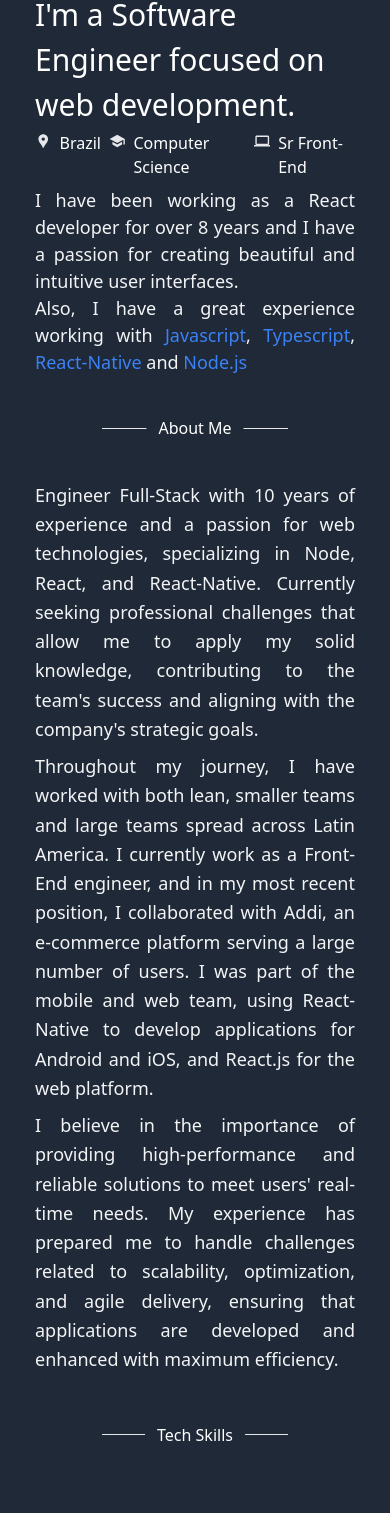
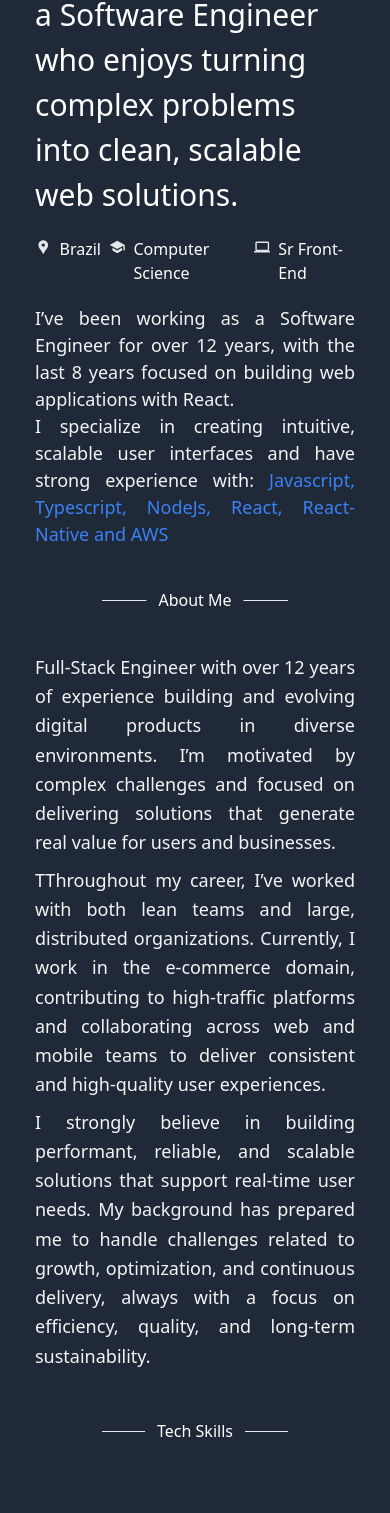
Before and after one commit to rivailJunior/profile, a Next.js app: page /en in a window 390 px wide. Shown: the part 378-1891 px from the top of the page. Built offline with nearby package versions, Linux system fonts and the light colour scheme.

Commit message:
feat: update copies

```diff
--- a/app/[locale]/page.tsx
+++ b/app/[locale]/page.tsx
@@ -14,7 +14,7 @@
 export default function Profile() {
   return (
     <div className="bg-gray-800">
-      <div className="mx-auto max-w-xs py-20 sm:max-w-sm md:max-w-7xl md:py-32">
+      <div className="mx-auto max-w-xs py-20 sm:max-w-sm md:max-w-7xl md:py-20">
         <CardContainerV2 />
         <DividerAboutMe />
         <CardContainer />
--- a/messages/en.json
+++ b/messages/en.json
@@ -7,25 +7,32 @@
   "card_skills": "skills",
   "card_years": "years",
   "card_location": "Brazil",
-  "card_introduce": "Hi! My name is",
-  "card_introduce2": "I'm a Software Engineer focused on web development.",
-  "card_short_description": "I have been working as a React developer for over 8 years and I have a passion for creating beautiful and intuitive user interfaces.",
-  "card_short_description2": "Also, I have a great experience working with",
+  "card_introduce": "Hi, my name is",
+  "card_introduce2": "a Software Engineer who enjoys turning complex problems into clean, scalable web solutions.",
+  "card_short_description": "I’ve been working as a Software Engineer for over 12 years, with the last 8 years focused on building web applications with React.",
+  "card_short_description2": "I specialize in creating intuitive, scalable user interfaces and have strong experience with: ",
+  "card_short_skills": "Javascript, Typescript, NodeJs, React, React-Native and AWS",
   "about_me": {
-    "description_1": "Engineer Full-Stack with 10 years of experience and a passion for web technologies, specializing in Node, React, and React-Native. Currently seeking professional challenges that allow me to apply my solid knowledge, contributing to the team's success and aligning with the company's strategic goals.",
-    "description_2": "Throughout my journey, I have worked with both lean, smaller teams and large teams spread across Latin America. I currently work as a Front-End engineer, and in my most recent position, I collaborated with Addi, an e-commerce platform serving a large number of users. I was part of the mobile and web team, using React-Native to develop applications for Android and iOS, and React.js for the web platform.",
-    "description_3": "I believe in the importance of providing high-performance and reliable solutions to meet users' real-time needs. My experience has prepared me to handle challenges related to scalability, optimization, and agile delivery, ensuring that applications are developed and enhanced with maximum efficiency."
+    "description_1": "Full-Stack Engineer with over 12 years of experience building and evolving digital products in diverse environments. I’m motivated by complex challenges and focused on delivering solutions that generate real value for users and businesses.",
+    "description_2": "TThroughout my career, I’ve worked with both lean teams and large, distributed organizations. Currently, I work in the e-commerce domain, contributing to high-traffic platforms and collaborating across web and mobile teams to deliver consistent and high-quality user experiences.",
+    "description_3": "I strongly believe in building performant, reliable, and scalable solutions that support real-time user needs. My background has prepared me to handle challenges related to growth, optimization, and continuous delivery, always with a focus on efficiency, quality, and long-term sustainability."
   },
   "footer": {
     "keep_in_touch": "Let's keep in touch",
     "social_midia_call_to_action": "my social profiles"
   },
   "experience": {
+    "trafilea": {
+      "company": "Trafilea, America Latina",
+      "position": "Engenheiro Front-End Sr",
+      "period": "Fev 2024 - Current",
+      "description": "At Trafilea Tech E-commerce Group, I collaborate with Product Owners to develop sales-driven features using React and Next.js. I architect and deliver new features on a weekly basis, focusing on scalability, performance, and customer experience."
+    },
     "addi": {
       "company": "Addi, Latin America",
       "position": "SR Front-End Engineer",
       "period": "May 2022 - November 2023",
-      "description": "At Addi I have the opportunity to work with a multi-platform team, working with React js for our web platform and React-Native for our mobile platform (B2C). On Addi, I'm working with a Payment Platform, called B.N.P.L (Buy Now Pay Later) and it's actually running in Colombia and Brazil. It is my first experience working with a company based in another country, using English as the main language to communicate with the team. At Addi, I can work even with the web platform and the mobile platform gathering the whole React stack to deliver to the user the best experience possible."
+      "description": "At Addi, I contributed to a BNPL (Buy Now, Pay Later) payment platform operating in Colombia and Brazil. I worked across web and mobile platforms using React and React Native, collaborating with an international team in an English-speaking environment. This role allowed me to leverage the full React stack to deliver scalable and seamless user experiences."
     },
     "olist": {
       "company": "Olist, Brazil",
@@ -37,7 +44,7 @@
       "company": "Tarkus, Brazil",
       "position": "SR Front-End Engineer and Tech Lead",
       "period": "May 2019 - May 2021",
-      "description": "Tarkus gave me the opportunity to work as a tech leader, it was my first big opportunity to work as a tech lead. At Tarkus, I had the possibility to hire people, create teams, develop new projects, and choose the stacks to be used for our tech team. At this company, I worked on implementing the Cashback app and all the APIs to communicate with this platform (web and mobile). With a B2B and B2C platform, our main objective was to give the customers a great experience in shopping in a retail store giving some advice (based on their shopping list history) and returning cash at the end of this experience (cashback)."
+      "description": "At Tarkus, I stepped into my first major Tech Lead role, where I led the formation and growth of engineering teams. I was responsible for hiring engineers, defining technical stacks, and leading the development of new projects. I played a key role in architecting and delivering a Cashback platform, including the development of all supporting APIs for both web and mobile applications. The solution served B2B and B2C users, with a focus on enhancing the in-store shopping experience through personalized recommendations based on purchase history and cashback rewards."
     },
     "itriad": {
       "company": "Itriad Institute, Brazil",
--- a/messages/pt.json
+++ b/messages/pt.json
@@ -7,25 +7,32 @@
   "card_skills": "Conhecimento técnico",
   "card_years": "anos",
   "card_location": "Brasil",
-  "card_introduce": "Olá! Eu sou",
-  "card_introduce2": "Sou desenvolvedor Full-Stack focado no desenvolvimento web.",
-  "card_short_description": "Venho trabalhando com React.js ao longo dos ultimos 8 anos e tendo uma paixao por criar interfaces amigáveis e intuitivas.",
-  "card_short_description2": "Possuo tambem uma vasta experiencia com",
+  "card_introduce": "Olá, eu sou",
+  "card_introduce2": "um Engenheiro de Software que curte transformar problemas complexos em soluções web elegantes e escaláveis.",
+  "card_short_description": "Atuo como Engenheiro de Software há mais de 12 anos, sendo os últimos 8 anos focados no desenvolvimento de aplicações web com React.",
+  "card_short_description2": "Sou especializado na criação de interfaces intuitivas e escaláveis, com forte experiência em: ",
+  "card_short_skills": "Javascript, Typescript, NodeJs, React, React-Native e AWS.",
   "about_me": {
-    "description_1": "Engenheiro Full-Stack com 10 anos de experiência e apaixonado por tecnologias web, especializado em Node, React e React-Native. Atualmente em busca de desafios profissionais que permitam aplicar meu conhecimento sólido, contribuindo para o sucesso da equipe e alinhando-me às metas estratégicas da empresa.",
-    "description_2": "Ao longo da jornada trabalhei desde equipes mais enxutas e menores até a grandes equipes espalhadas pela América Latina. Hoje atuo como engenheiro Front-End e na minha mais recente posição trabalhei com Addi, uma plataforma de e-commerce que atende a um grande número de usuários. Fiz parte do time de mobile e web, usando React-Native para desenvolver aplicativos para Android e iOS e React.js para a plataforma web.",
-    "description_3": "Acredito na importância de oferecer soluções de alto desempenho e confiabilidade para atender às necessidades dos usuários em tempo real. Minha experiência me preparou para lidar com desafios relacionados à escalabilidade, otimização e entrega ágil, garantindo que os aplicativos sejam desenvolvidos e aprimorados com a máxima eficiência."
+    "description_1": "Engenheiro Full Stack com mais de 12 anos de experiência na construção e evolução de produtos digitais em diferentes contextos. Sou motivado por desafios complexos e focado em entregar soluções que gerem valor real para usuários e negócios.",
+    "description_2": "Ao longo da minha trajetória, atuei tanto em times enxutos quanto em organizações grandes e distribuídas. Atualmente, trabalho no setor de e-commerce, contribuindo para plataformas de alto tráfego e colaborando entre times web e mobile para entregar experiências consistentes e de alta qualidade aos usuários.",
+    "description_3": "Acredito fortemente na construção de soluções performáticas, confiáveis e escaláveis, capazes de atender às necessidades dos usuários em tempo real. Minha experiência me preparou para lidar com desafios relacionados a crescimento, otimização e entrega contínua, sempre com foco em eficiência, qualidade e sustentabilidade de longo prazo."
   },
   "footer": {
     "keep_in_touch": "Vamos manter contato",
     "social_midia_call_to_action": "Minhas redes sociais"
   },
   "experience": {
+    "trafilea": {
+      "company": "Trafilea, America Latina",
+      "position": "Engenheiro Front-End Sr",
+      "period": "Fev 2024 - Atual",
+      "description": "Na Trafilea Tech E-commerce Group, colaboro com o time de Produtos no desenvolvimento de funcionalidades orientadas a vendas utilizando React, Next.js e Aws. Arquiteto e entrego novas features semanalmente, com foco em escalabilidade, performance e experiência do cliente."
+    },
     "addi": {
       "company": "Addi, America Latina",
       "position": "Engenheiro Front-End Sr",
       "period": "Maio 2022 - Novembro 2023",
-      "description": "Fiz parte dos time de Services e posteriormente de Shop. Reescrevi a solução de pagamento para no mercado Brasileiro - com pix parcelado - e para o mercado no colombiano. Reimplementando a plataforma desde a funcionalidade de contas a pagar (na home page do app) até o checkout de pagamentos com bancos parceiros. Na Addi fui desde desenvolvimento de atividades voltadas para pagamento, lead de novos lojistas e também participava ativamente do processo de levantamento de requisitos para novos produtos e modelagem da solução."
+      "description": "Na Addi, contribuí para uma plataforma de pagamentos BNPL (Buy Now, Pay Later) que opera na Colômbia e no Brasil. Atuei tanto no desenvolvimento web quanto mobile, utilizando React, Next.js, React Native e Aws, em colaboração com uma equipe internacional em um ambiente de comunicação em inglês. Esse papel me permitiu explorar todo o ecossistema React para entregar experiências escaláveis, consistentes e de alta qualidade aos usuários."
     },
     "olist": {
       "company": "Olist, Brasil",
@@ -37,7 +44,7 @@
       "company": "Tarkus, Brasil",
       "position": "Líder técnico e EngenheiroFront-End Sr",
       "period": "Maio 2019 - Maio 2021",
-      "description": "Na Tarkuss fiz parte do time de gestão dos projetos, planejando o desenvolvimento, ornaizando as demandas e distribuindo as tarefas. Fui o responsável por criar a estrutura do time (frontend e backend), selecionando as stack necessárias e a arquitetura a ser usada. Ajudei tambem a montar as equipes, realizando as entrevistas iniciais e técnicas. Meu maior desafio foi liderar o time para a plataforma de CashBack -  www.zeussapp.com.br - de um grande lojista parceiro. O Zeuss é CRM com um adicional de CashBack. Destaco o papel importante na contratação da cloud quanto dos provedores de envio de notificações via sms e e-mail."
+      "description": "Na Tarkus, assumi meu primeiro grande desafio como Tech Lead, liderando a formação e o crescimento de times de engenharia. Fui responsável pela contratação de profissionais, definição do stack tecnológico e liderança no desenvolvimento de novos projetos. Atuei de forma decisiva na arquitetura e entrega de uma plataforma de Cashback, incluindo o desenvolvimento de todas as APIs de suporte para aplicações web e mobile. A solução atendia tanto usuários B2B quanto B2C, com foco em aprimorar a experiência de compra em lojas físicas por meio de recomendações personalizadas baseadas no histórico de compras e recompensas em cashback."
     },
     "itriad": {
       "company": "Instituto Itriad, Brasil",
--- a/src/assets/icons/index.tsx
+++ b/src/assets/icons/index.tsx
@@ -12,3 +12,6 @@
 export { FaAws as AwsIcon } from "react-icons/fa";
 export { FaFigma as FigmaIcon } from "react-icons/fa";
 export { FaGit as GithubIcon } from "react-icons/fa";
+export { FaJira as JiraIcon } from "react-icons/fa";
+export { SiJest as JestIcon } from "react-icons/si";
+export { SiCypress as CypressIcon } from "react-icons/si";
--- a/src/components/card-containerV2.tsx
+++ b/src/components/card-containerV2.tsx
@@ -21,10 +21,10 @@
       <div className="md:w-2/3">
         <h3 className="mb-1 text-3xl font-thin leading-normal md:text-5xl">
           {t("card_introduce")}{" "}
-          <span className="font-normal text-blue-500">Rivail Pinto.</span>
+          <span className="font-normal text-blue-500">Rivail Pinto - </span>
           <p>{t("card_introduce2")}</p>
         </h3>
-        <div className="mb-2 flex flex-row justify-start space-x-2 font-light">
+        <div className="mb-2 mt-5 flex flex-row justify-start space-x-2 font-light">
           <MdLocationPin
             size={20}
             className="fas fa-briefcase text-lg text-gray-200"
@@ -41,14 +41,13 @@
           />
           <span className="ml-2">{t("card_job_title")}</span>
         </div>
-        <div className="text-justify text-lg font-thin leading-normal text-gray-100">
+        <div className="mt-5 text-justify text-lg font-thin leading-normal text-gray-100">
           {t("card_short_description")}
           <p>
             {t("card_short_description2")}{" "}
-            <span className="font-light text-blue-500">Javascript</span>,{" "}
-            <span className="font-light text-blue-500">Typescript</span>,{" "}
-            <span className="font-light text-blue-500">React-Native</span> and{" "}
-            <span className="font-light text-blue-500">Node.js</span>
+            <span className="font-light text-blue-500">
+              {t("card_short_skills")}
+            </span>
           </p>
         </div>
       </div>
```
Also changed, not shown: src/components/skills-slider.tsx (+8 -8 lines), src/components/timeline.tsx (+15 -1 lines), src/mock/stack-data.ts (+21 -1 lines).
